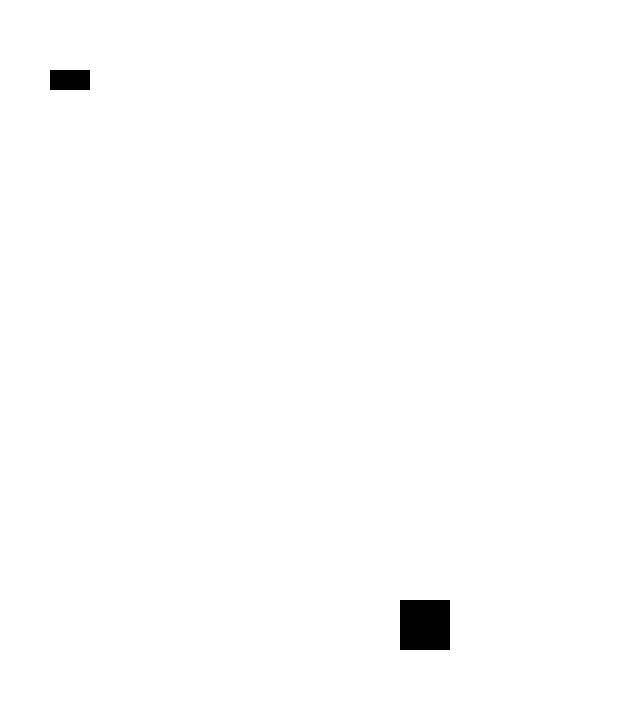
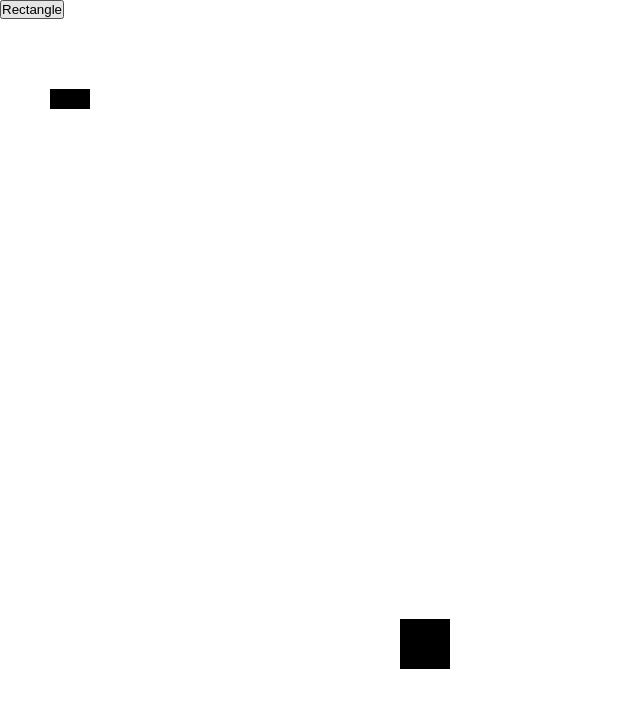
Before and after one commit to KernelMrex/web-paint, a React (Create React App) app: page / in a window 1280 px wide. Shown: the top 708 px of the page, without its empty margins (0-640 px from the left). Built offline with nearby package versions, Linux system fonts and the light colour scheme.

Commit message:
Добавил возможность добавлять квадрат

```diff
--- a/package.json
+++ b/package.json
@@ -10,10 +10,12 @@
     "@types/node": "^16.18.23",
     "@types/react": "^18.0.31",
     "@types/react-dom": "^18.0.11",
+    "@types/uuid": "^9.0.1",
     "react": "^18.2.0",
     "react-dom": "^18.2.0",
     "react-scripts": "5.0.1",
     "typescript": "^4.9.5",
+    "uuid": "^9.0.0",
     "web-vitals": "^2.1.4"
   },
   "scripts": {
--- a/src/View/App/App.tsx
+++ b/src/View/App/App.tsx
@@ -1,8 +1,11 @@
+import './App.css';
 import React from 'react';
-import './App.css';
+import { v4 as uuid } from 'uuid';
 import Editor from '../Editor/Editor';
 import CEditorController from '../../Controller/CEditorController';
 import IShape from '../../Model/Shape/IShape';
+import Menu from '../Menu/Menu';
+import CRectangle from '../../Model/Shape/CRectangle';
 
 type AppProps = {
     shapes: Array<IShape>;
@@ -12,8 +15,19 @@ type AppProps = {
 function App({ shapes, controller }: AppProps) {
     const moveShape = (id: string, deltaX: number, deltaY: number) => controller.MoveShape(id, deltaX, deltaY)
 
+    const addRectangle = () => {
+        const rect = new CRectangle(uuid(), {
+            leftTop: {x: 50, y: 70},
+            height: 20,
+            width: 40,
+        });
+
+        controller.AddShape(rect);
+    }
+
     return (
         <div className="app">
+            <Menu addRectangle={ addRectangle } />
             <Editor shapes={shapes} moveShape={moveShape}/>
         </div>
     );
--- /dev/null
+++ b/src/View/Menu/Menu.tsx
@@ -0,0 +1,15 @@
+type MenuProps = {
+    addRectangle: () => void
+}
+
+function Menu({ addRectangle }: MenuProps) {
+    return (
+        <div>
+            <button onClick={ () => {
+                addRectangle();
+            } }>Rectangle</button>
+        </div>
+    );
+}
+
+export default Menu;
```
Also changed, not shown: 1 other file (tests, documents, lock files or other folders).
